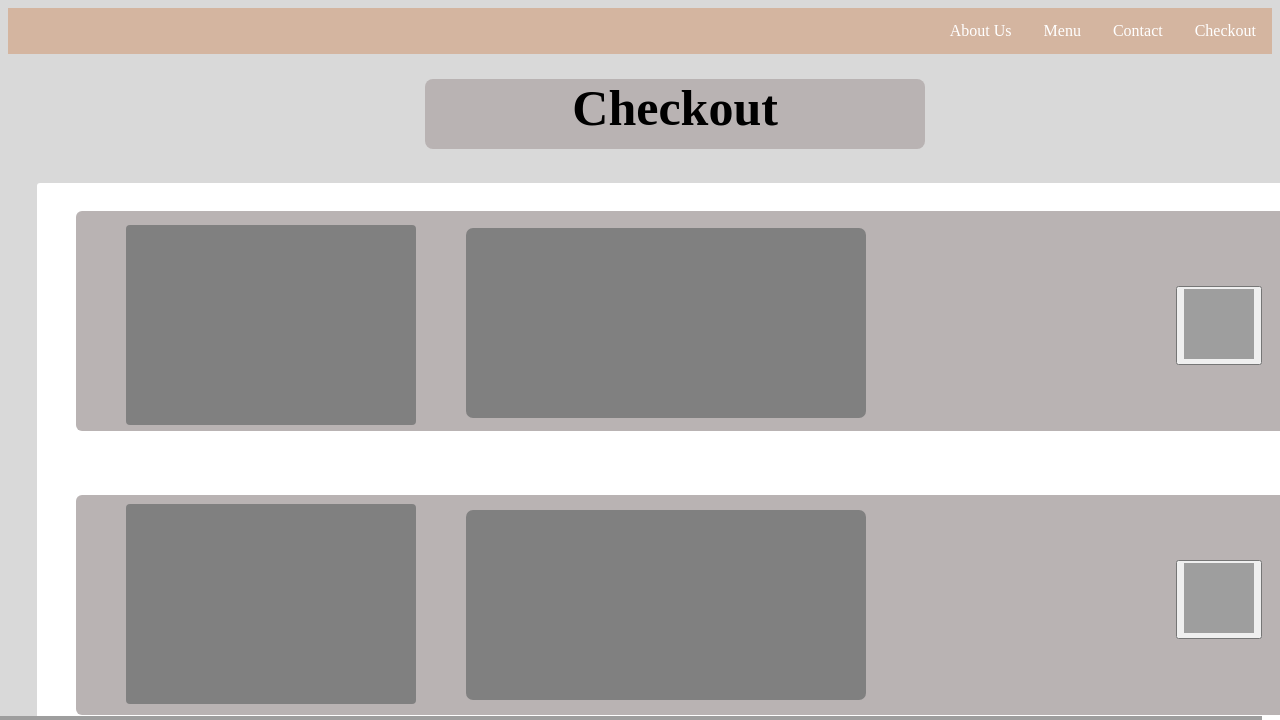
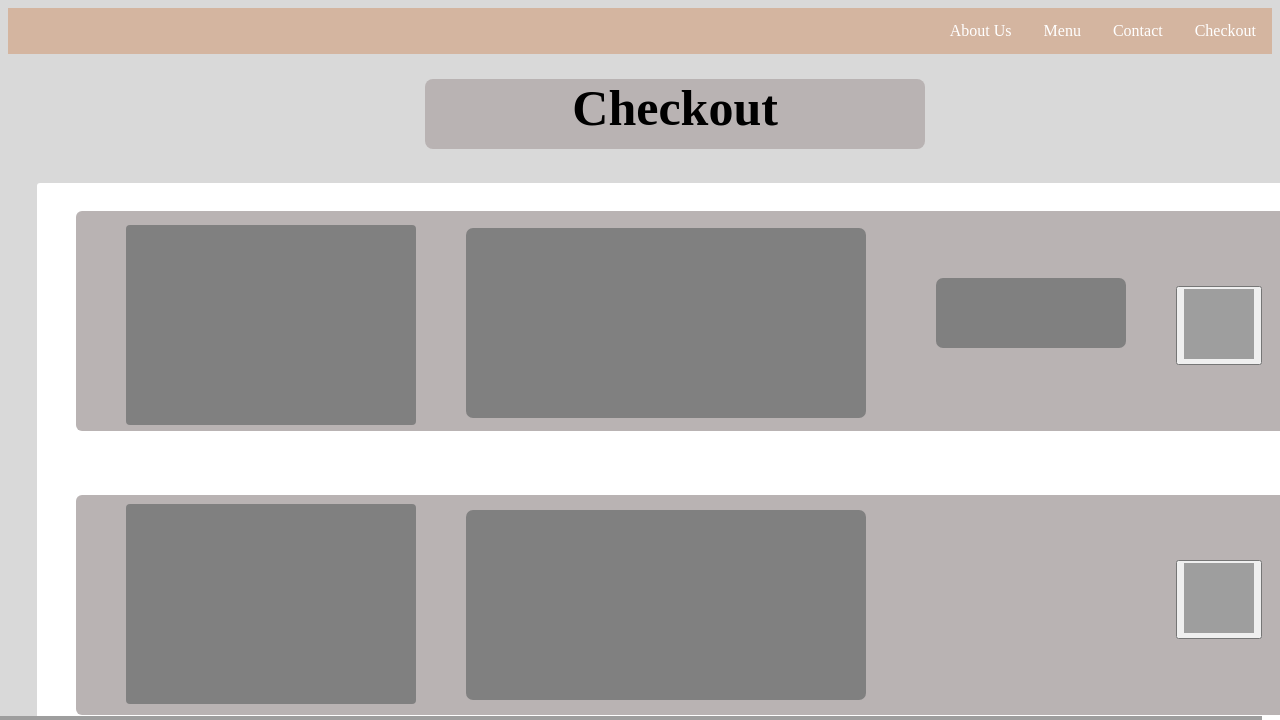
Before and after one commit to FloT28/204B_Ted-s_Cafe, a Flask app: page /checkout in a window 1280 px wide; the page is wider, and only the part inside the window is pictured. Shown: the top 720 px of that part. Run offline with Flask 3, Linux system fonts and the light colour scheme; grey boxes are pictures that could not be loaded.

Commit message:
added quantity position (to-complete tomorrow!) 25/08/25

```diff
--- a/templates/checkout.html
+++ b/templates/checkout.html
@@ -136,8 +136,21 @@ footer {
   margin-left:390px;
 }
 
+/*Quantity background-rectangle*/
+.rectangle1{
+  background-color:gray;
+  width:190px;
+  height:70px;
+  margin-top:-140px;
+  margin-left:860px;
+  border-radius: 7px;
+}
+
 </style>
 <body class="backgd">
+
+  <!--To - Do -->
+  <!--Complete quantity template-->
 
 <!--Navigation Bar-->
 <ul>
@@ -167,6 +180,10 @@ footer {
     </div>
 
     <div class="details">
+
+    </div>
+
+    <div class="rectangle1">
 
     </div>
 
```
